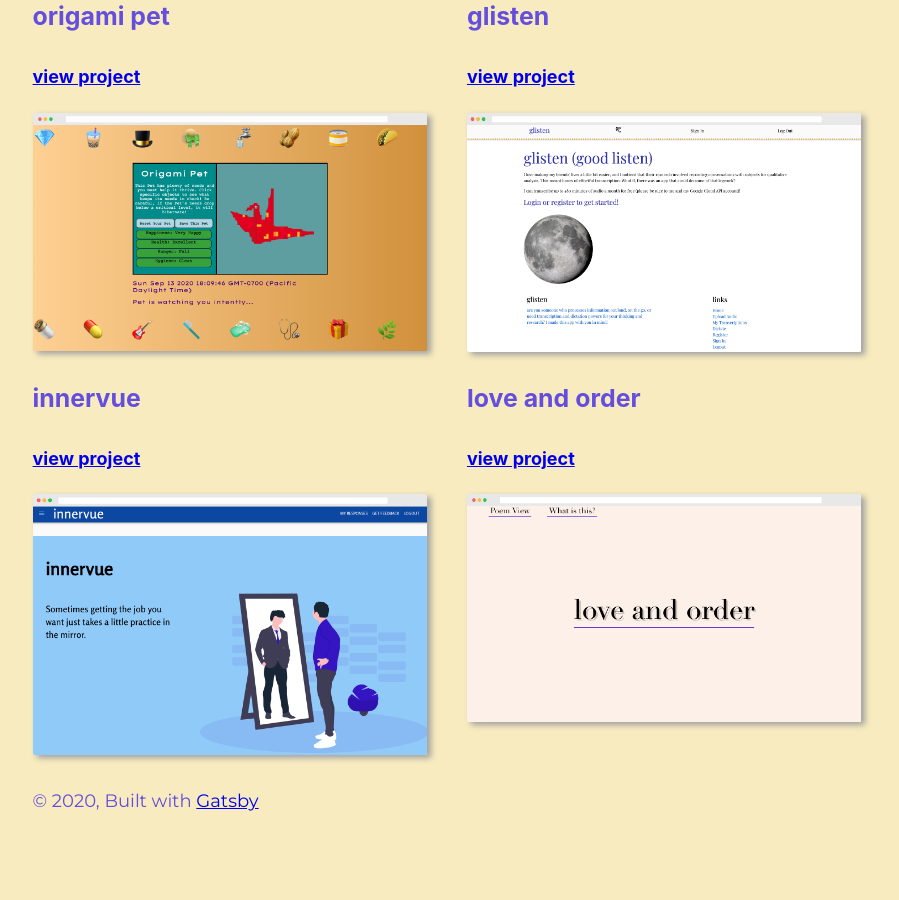
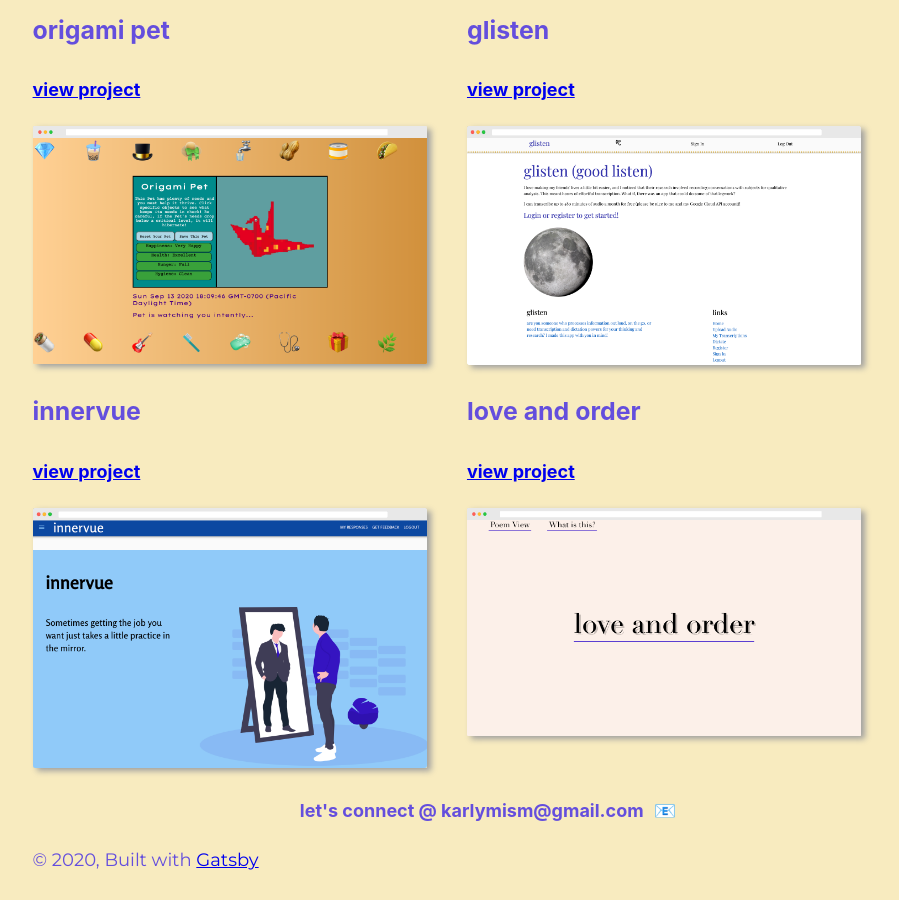
Before and after one commit to karlmiche/karly-folio, a Gatsby site: page / in a window 1280 px wide. Shown: the part 1593-2493 px from the top of the page, without its empty margins (147-1046 px from the left). Before the commit the page ends 2433 px from the top, so only its background shows below. Built offline with nearby package versions, Linux system fonts and the light colour scheme; Gatsby itself is replaced by a stand-in of ours; a web font is replaced by a local one.

Commit message:
added some more

```diff
--- a/src/components/header.js
+++ b/src/components/header.js
@@ -33,7 +33,7 @@
         display: "flex",
         justifyContent: "space-between",
         width: "20%",
-        marginLeft: "80%",
+        marginLeft: "60%",
       }}>
       <a href="https://github.com/karlmiche"><img className="social-icons" alt="github social icon - the logo is a cat with eight arms"
       src={github}></img></a>
--- a/src/pages/index.css
+++ b/src/pages/index.css
@@ -66,6 +66,11 @@
       column-gap: 40px;
   }
 
+  .connect-container {
+    display: flex;
+    justify-content: space-evenly;
+  }
+
   .mobile-skills-container {
       display: none;
   }
--- a/src/pages/index.js
+++ b/src/pages/index.js
@@ -122,6 +122,9 @@
       <img src={loveorder1} className="intro-pic" alt="a screenshot of the words 'love and order.'"></img>
       </section>
     </div>
+    <div className="connect-container">
+          <h4>let's connect @ karlymism@gmail.com<span role="img" aria-label="enevelope with an e emoji" style={{margin: "10px"}}>📧</span></h4>
+      </div>
   </Layout>
 )
   }
```
